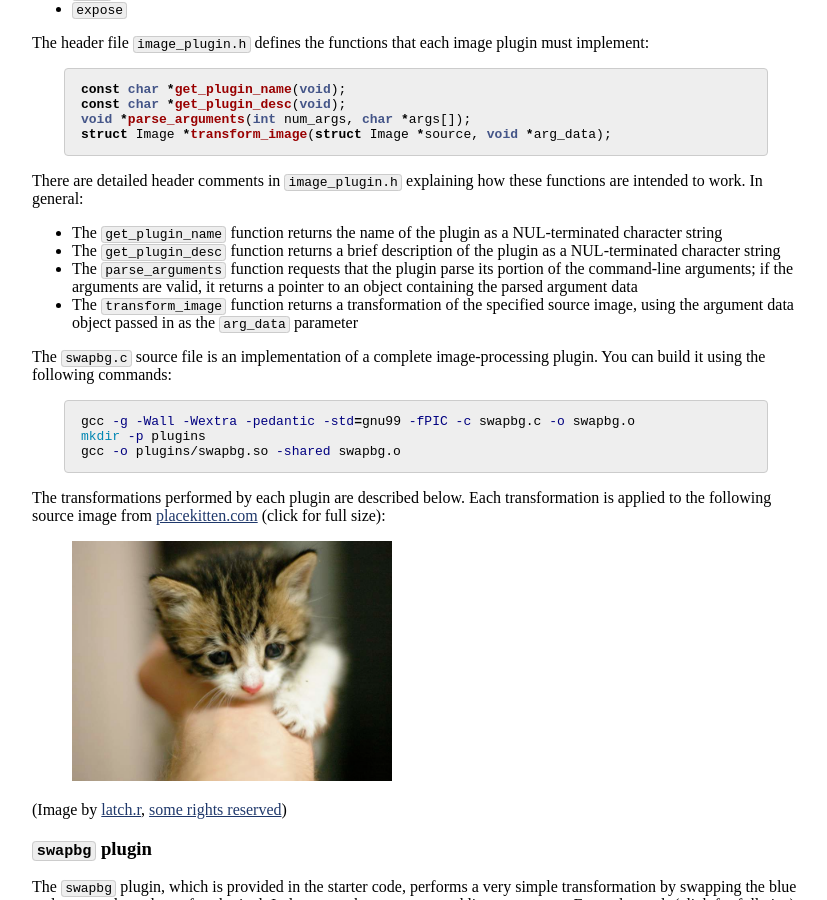
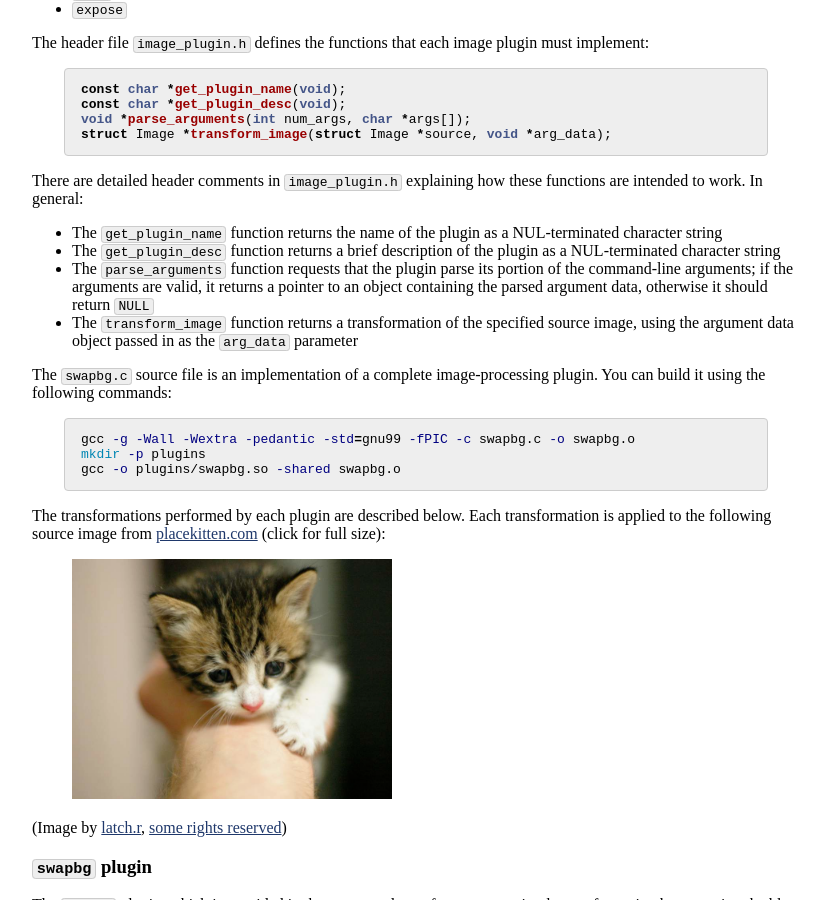
Before and after one commit to jhucsf/spring2020, a Jekyll site: the page built from assign/assign04.md, in a window 1280 px wide and 900 px high, scrolled down 4068 px. Shown: the whole window, without its empty margins (224-1051 px from the left). Built offline with Jekyll 4.4.1, drawn with Linux system fonts in a browser that asks for light colours.

Commit message:
minor clarification

```diff
--- a/assign/assign04.md
+++ b/assign/assign04.md
@@ -200,7 +200,7 @@ There are detailed header comments in `image_plugin.h` explaining how these func
 
 * The `get_plugin_name` function returns the name of the plugin as a NUL-terminated character string
 * The `get_plugin_desc` function returns a brief description of the plugin as a NUL-terminated character string
-* The `parse_arguments` function requests that the plugin parse its portion of the command-line arguments; if the arguments are valid, it returns a pointer to an object containing the parsed argument data
+* The `parse_arguments` function requests that the plugin parse its portion of the command-line arguments; if the arguments are valid, it returns a pointer to an object containing the parsed argument data, otherwise it should return `NULL`
 * The `transform_image` function returns a transformation of the specified source image, using the argument data object passed in as the `arg_data` parameter
 
 The `swapbg.c` source file is an implementation of a complete image-processing plugin.  You can build it using the following commands:
```
